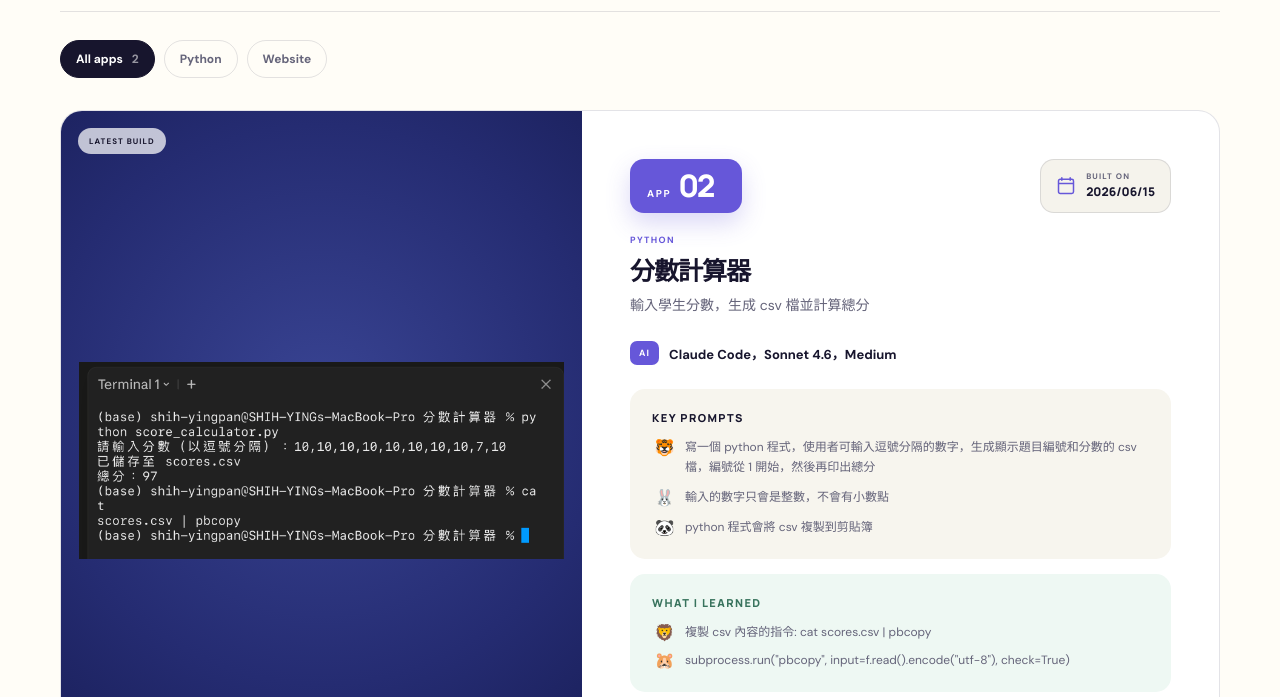
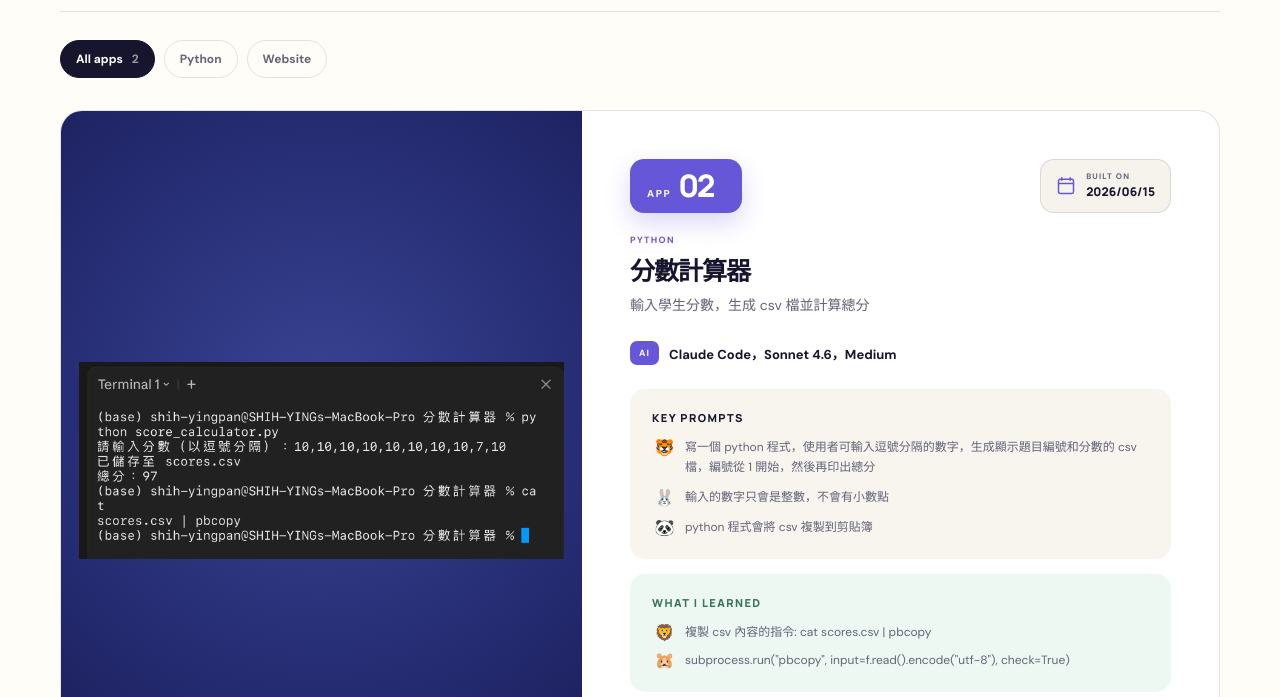
Before and after one commit to PeterPanSwift/The-Little-AI-App-Planet, a plain HTML site: page index.html in a window 1280 px wide. Shown: the part 1000-1697 px from the top of the page. Drawn offline with Linux system fonts and the light colour scheme.

Commit message:
Remove latest build labels

```diff
--- a/script.js
+++ b/script.js
@@ -60,7 +60,7 @@ function createProjectCard(app) {
   const image = document.createElement("img");
   image.src = imagePath(app.image);
   image.alt = `${app.title} preview`;
-  visual.append(image, createTextElement("span", "visual-label", "LATEST BUILD"));
+  visual.append(image);
 
   const body = document.createElement("div");
   body.className = "card-body";
--- a/styles.css
+++ b/styles.css
@@ -139,7 +139,6 @@ button { font: inherit; }
 .learn-section li { display: grid; grid-template-columns: 25px 1fr; gap: 8px; align-items: start; font-size: 12px; line-height: 1.65; }
 .learn-section li + li { margin-top: 8px; }
 .animal-marker { font-size: 16px; line-height: 1.25; text-align: center; }
-.visual-label { position: absolute; left: 17px; top: 17px; background: rgba(255,255,255,.72); border-radius: 999px; padding: 8px 11px; font-size: 8px; letter-spacing: .13em; font-weight: 800; }
 .mini-stars { position: absolute; right: 24px; top: 20px; color: #5c5bc4; font-size: 25px; }
 
 .phone-mockup { width: 142px; height: 256px; border: 6px solid #292444; background: #fffdf7; border-radius: 26px; position: relative; box-shadow: 0 18px 33px rgba(32,28,68,.2); display: flex; flex-direction: column; align-items: center; }
```
